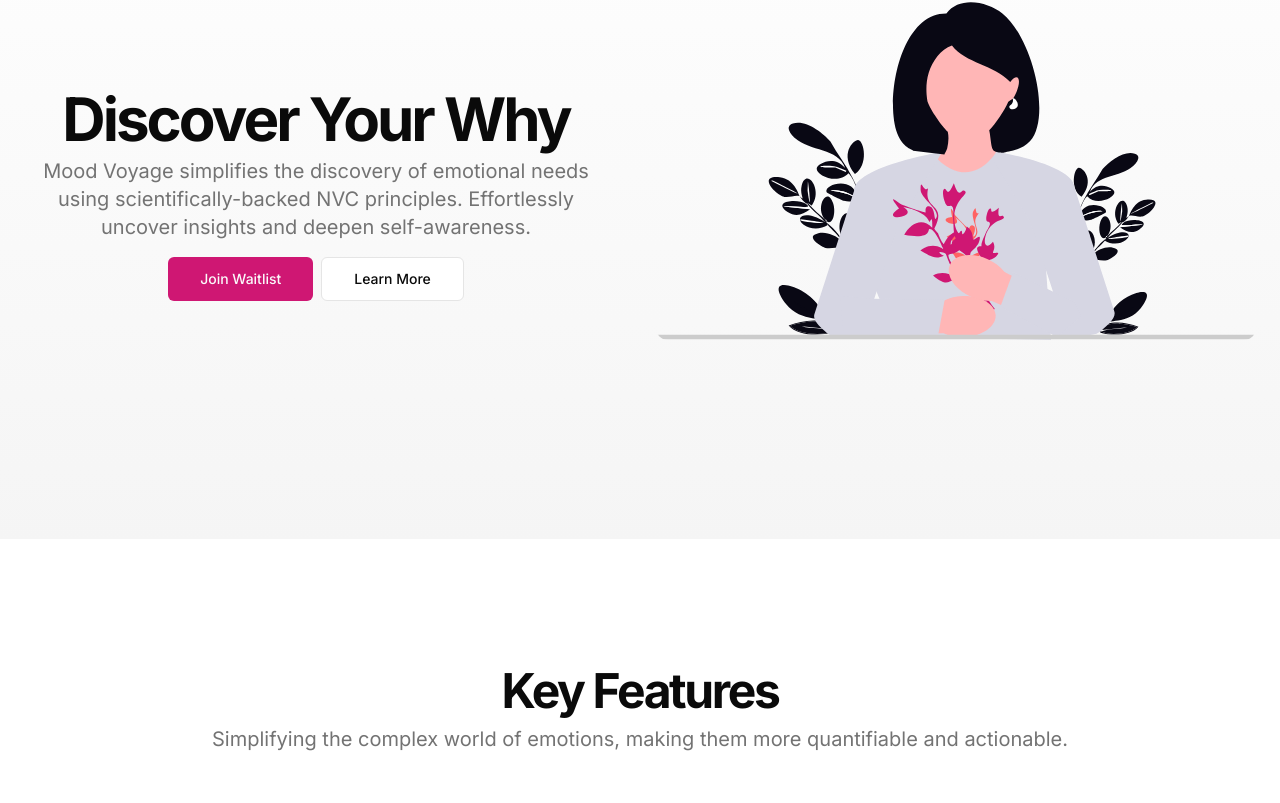
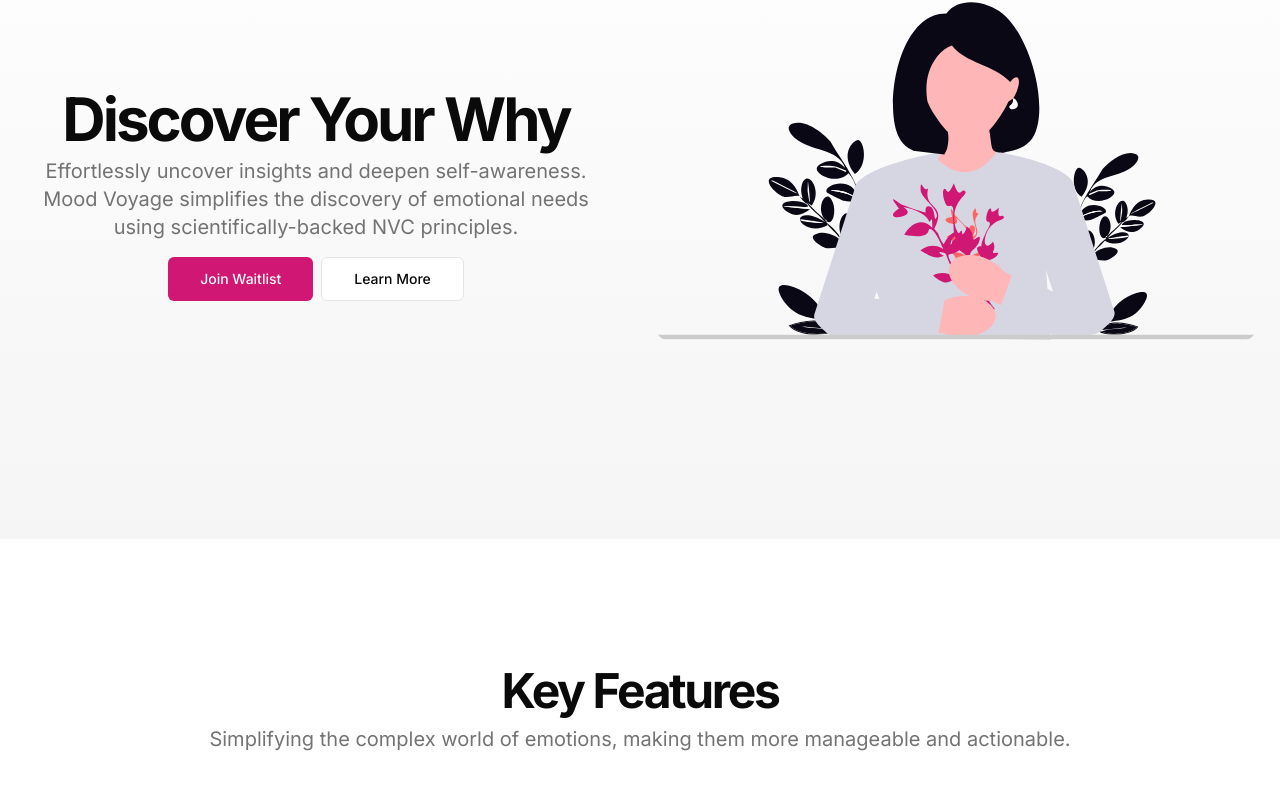
Before and after one commit to silveralcid/Mood-Voyage, a Next.js app in the folder mood-voyage/: page / in a window 1280 px wide. Shown: the part 262-1065 px from the top of the page. Built offline with nearby package versions, Linux system fonts and the light colour scheme; no server answers.

Commit message:
chore: change minor copy wording

```diff
--- a/mood-voyage/src/app/page.tsx
+++ b/mood-voyage/src/app/page.tsx
@@ -122,7 +122,7 @@
                 Discover Your Why
               </h1>
               <p className="max-w-[600px] text-muted-foreground md:text-xl mx-auto">
-                Mood Voyage simplifies the discovery of emotional needs using scientifically-backed NVC principles. Effortlessly uncover insights and deepen self-awareness.
+                Effortlessly uncover insights and deepen self-awareness. Mood Voyage simplifies the discovery of emotional needs using scientifically-backed NVC principles.
               </p>
             </div>
             <div className="flex flex-col gap-2 min-[400px]:flex-row justify-center md:justify-center">
@@ -156,7 +156,7 @@
               <div className="space-y-2">
                 <h2 className="text-3xl font-bold tracking-tighter sm:text-5xl">Key Features</h2>
                 <p className="max-w-[900px] text-muted-foreground md:text-xl/relaxed lg:text-base/relaxed xl:text-xl/relaxed">
-                  Simplifying the complex world of emotions, making them more quantifiable and actionable.
+                  Simplifying the complex world of emotions, making them more manageable and actionable.
                 </p>
               </div>
             </div>
@@ -314,7 +314,7 @@
               </div>
 
               <div className="rounded-lg border p-6 shadow-sm">
-                <h3 className="text-xl font-bold mb-4">Mood Voyage Empowers You To</h3>
+                <h3 className="text-xl font-bold mb-4">Mood Voyage Empowers You</h3>
                 <ul className="space-y-4">
                   <li className="flex items-start gap-2">
                     <ArrowRight className="h-5 w-5 text-primary mt-0.5 flex-shrink-0" />
@@ -351,7 +351,7 @@
                   Be the First to Experience Mood Voyage
                 </h2>
                 <p className="max-w-[600px] md:text-xl/relaxed lg:text-base/relaxed xl:text-xl/relaxed mx-auto">
-                  Join our waitlist to receive updates on our launch and get early access to Mood Voyage.
+                  Join our waitlist to receive updates on our launch and get early access.
                 </p>
               </div>
 
```
